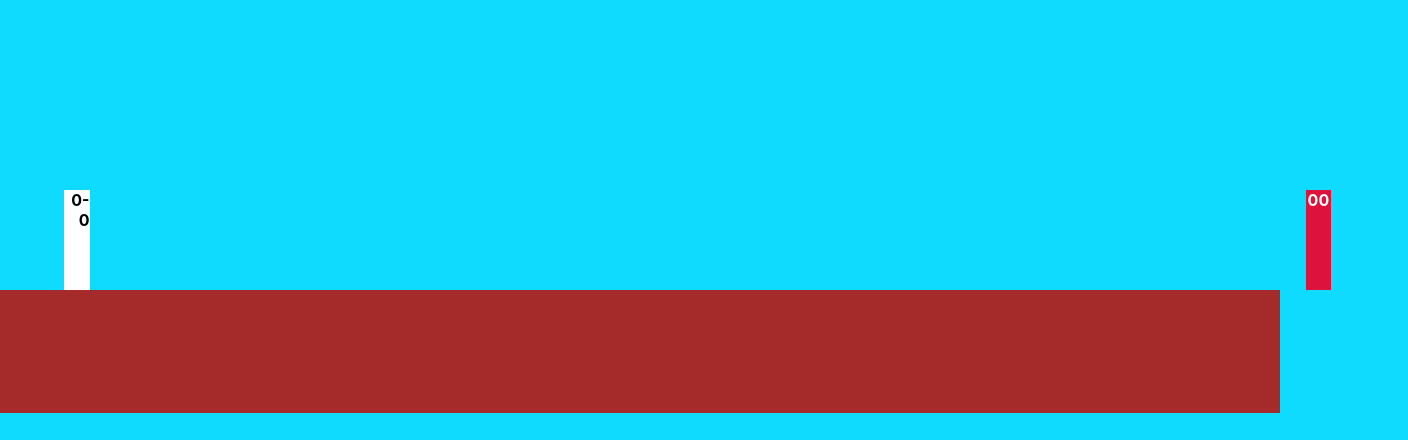
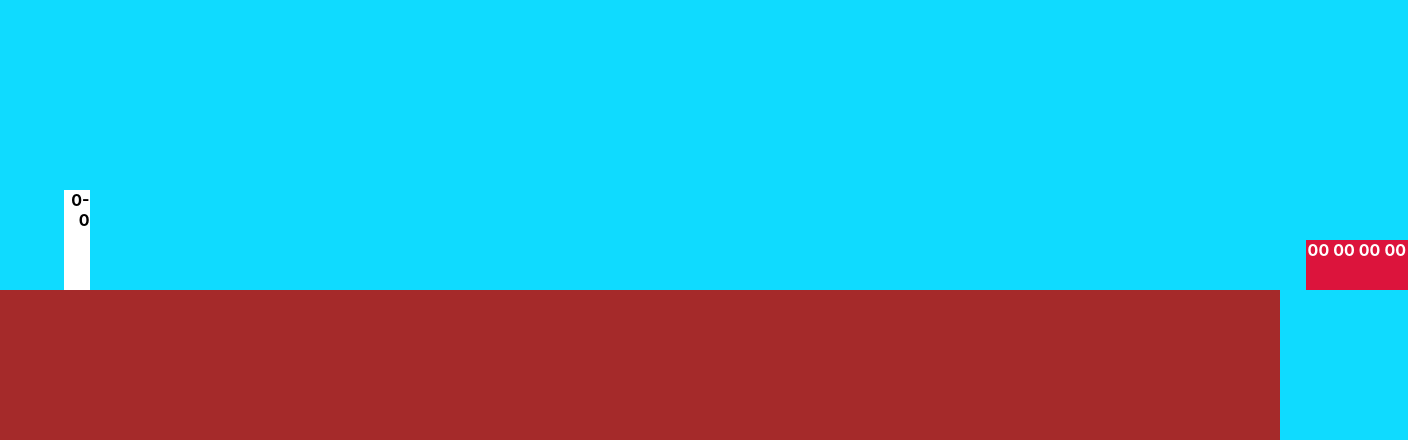
Before and after one commit to ArchieFrench/jumpManGame, a React app in the folder game/game/: page / in a window 1280 px wide. Shown: the part 360-800 px from the top of the page, 1408 px wide, since content can reach past the window. Built offline with nearby package versions, Linux system fonts and the light colour scheme.

Commit message:
-Added different enemy blocks to jump over. -Started to randomly space enemies

```diff
--- a/game/game/src/index.css
+++ b/game/game/src/index.css
@@ -9,6 +9,7 @@ body {
   background-color: #0fdbff;
   box-sizing: border-box;
   overflow-x: hidden;
+  overflow-y: hidden;
 }
 
 code {
@@ -68,25 +69,39 @@ code {
 
 .obj1 {
   width: 2vw;
-  height: 100px;
+  height: 50px;
   background-color: crimson;
   position: relative;
-  top: 550px;
+  top: 600px;
+  left: 95vw;
+}
+
+
+.obj3 {
+  width: 2vw;
+  height: 35px;
+  background-color: pink;
+  position: relative;
+  top: 565px;
   left: 95vw;
 }
 
 .obj2 {
   width: 2vw;
-  height: 100px;
+  height: 35px;
   background-color: greenyellow;
   position: relative;
-  top: 475px;
+  top: 540px;
   left: 95vw;
+}
+
+.noObj {
+  display: none;
 }
 
 .ground {
   width: 100vw;
-  height: 15.4vh;
+  height: 100vh;
   background-color: brown;
 
 }
--- a/game/game/src/index.js
+++ b/game/game/src/index.js
@@ -125,13 +125,21 @@ class Character extends React.Component {e
   rngObj() {
     var prob = Math.random();
 
-    if (prob < 0.50) {
+    if (prob < 0.25) {
       this.setState(
         {type: "obj1"}
       );
+    } else if (prob < 0.50) {
+      this.setState(
+        {type: "obj2"}
+      );
+    } else if (prob < 0.75){
+      this.setState(
+        {type: "obj3"}
+      );
     } else {
       this.setState(
-        {type: "obj2"}
+        {type: "noObj"}
       );
     }
   }
@@ -152,13 +160,19 @@ class Character extends React.Component {e
 
   isGameOver() {
     if (this.state.xPos <= 5 & (this.state.xPos >= 3)) {
-      if (this.state.yPos >= 450 & (this.state.type == "obj1")) {
+      if (this.state.yPos >= 550 & (this.state.type == "obj1")) {
         this.setState(
           {gameOver: true,
           display: "inherit",
           startTextOpacity: 1}
         );
-      } else if (this.state.yPos - 100 < 475 & (this.state.type == "obj2")) {
+      } else if (!(540 < this.state.yPos < 575) & (this.state.type == "obj2")) {
+        this.setState(
+          {gameOver: true,
+          display: "inherit",
+          startTextOpacity: 1}
+        );
+      } else if (this.state.yPos[2] >= 450 & (this.state.type == "obj3")) {
         this.setState(
           {gameOver: true,
           display: "inherit",
@@ -208,6 +222,15 @@ class Character extends React.Component {e
             <div className={this.state.type} style={{left: this.state.xPos + this.state.vw}}>
               00
             </div>
+            <div className={this.state.type} style={{left: (this.state.xPos) + this.state.vw}}>
+              00
+            </div>
+            <div className={this.state.type} style={{left: (this.state.xPos) + this.state.vw}}>
+              00
+            </div>
+            <div className={this.state.type} style={{left: (this.state.xPos) + this.state.vw}}>
+              00
+            </div>
           </div>
           <div class="ground"></div>
         </div>
```
